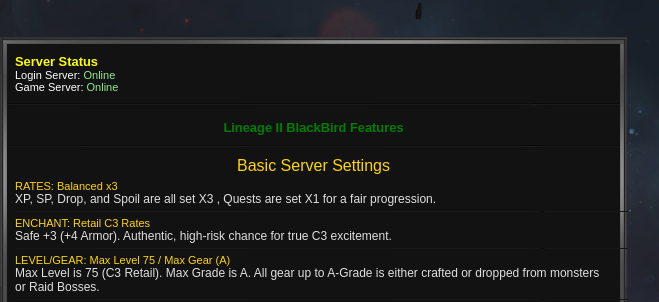
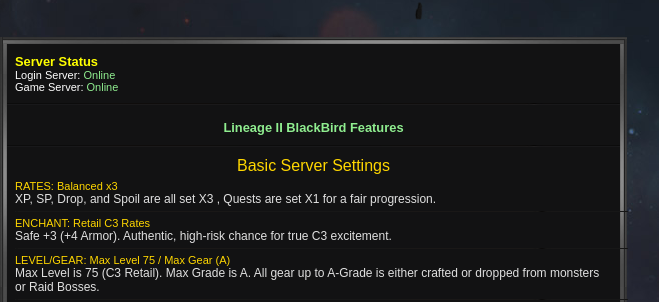
Before and after one commit to Us3r034/l2c3, a plain HTML site: page index.html in a window 1280 px wide. Shown: the part 165-467 px from the top of the page, 0-659 px from the left. Drawn offline with Linux system fonts and the light colour scheme.

Commit message:
Update index.html

```diff
--- a/index.html
+++ b/index.html
@@ -47,7 +47,7 @@
                 <div class="sep"></div>
 <!-- START L2 BLACKBIRD C3 FEATURES -->
 <div style="margin-top: 15px;">
-    <center><font color="green"><h3>Lineage II BlackBird Features</h3></font></center>
+    <center><font color="lightgreen"><h3>Lineage II BlackBird Features</h3></font></center>
     <div class="sep"></div>
 
     <p style="color: #FFD700; font-size: 16px; margin-top: 10px; text-align: center;">Basic Server Settings</p>
```
